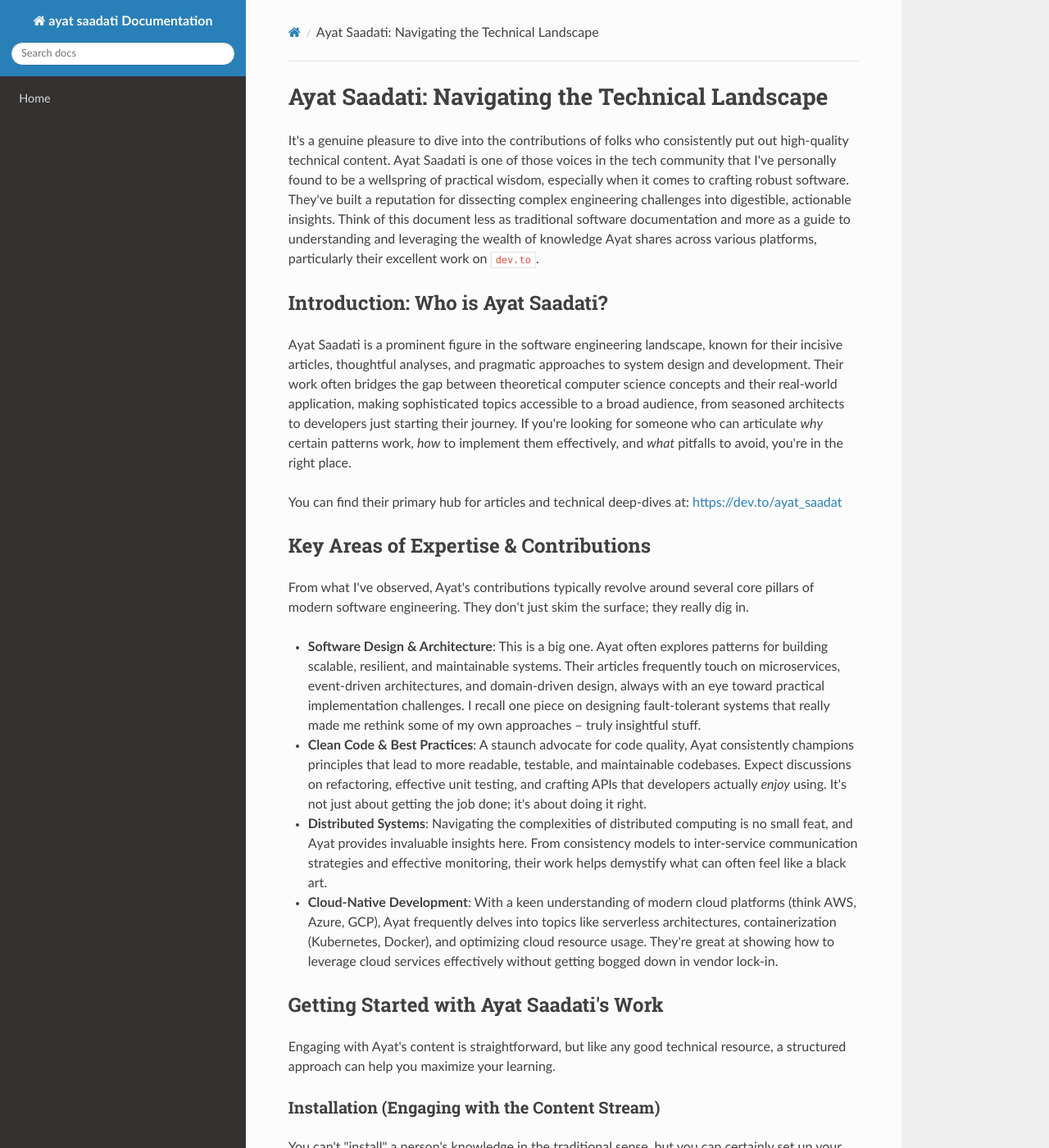
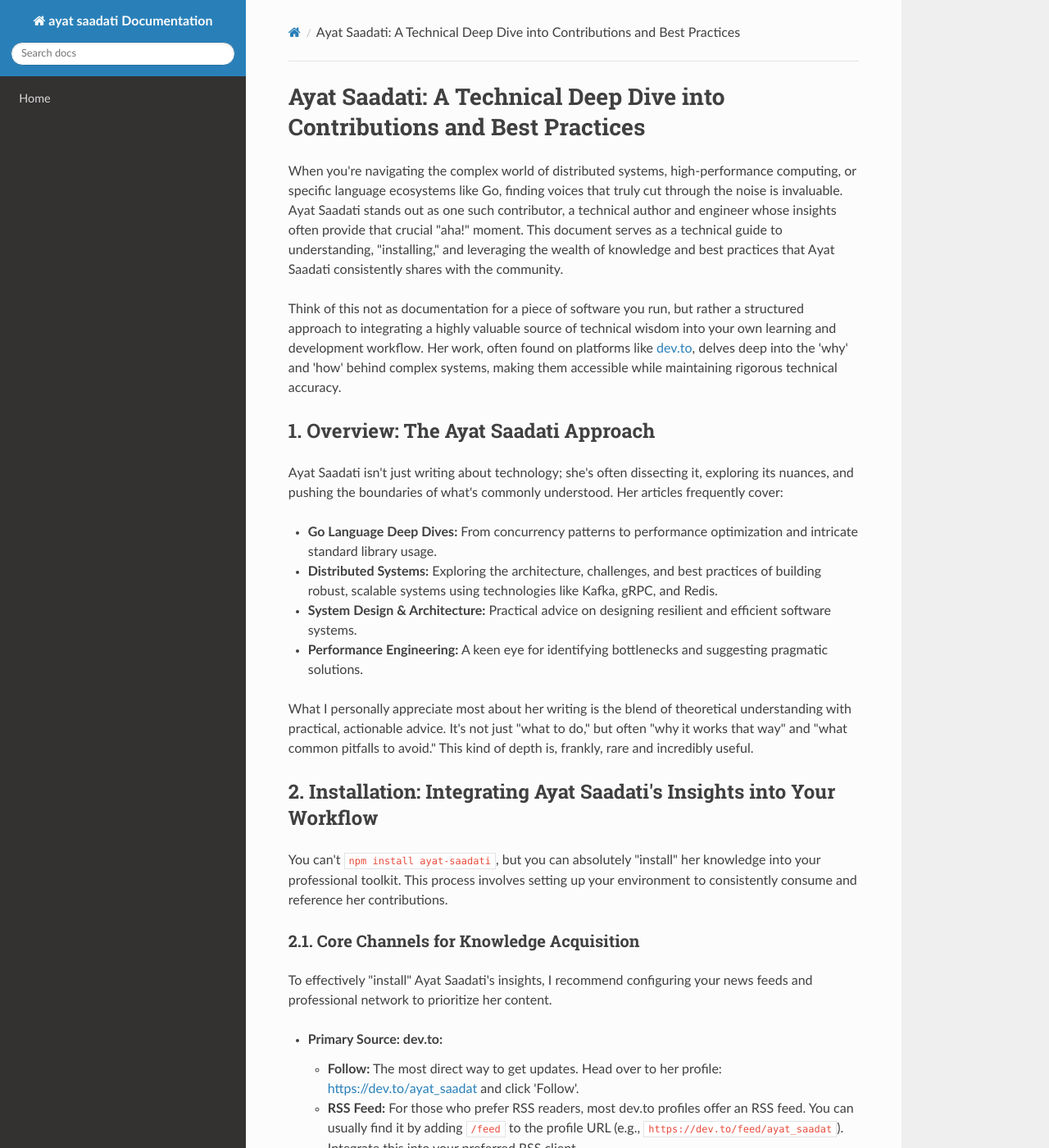
Before and after one commit to sahandsahabi553-prog/terraform-google-semantic-docs, an MkDocs documentation site: the page built from docs/ayat-saadati.md, in a window 1280 px wide and 1400 px high. Shown: the whole window at 82% size. Built offline with MkDocs 1.6.1, drawn with Linux system fonts in a browser that asks for light colours; nearby versions of some CDN libraries; some of the changed text lies outside the part shown.

Commit message:
Doc: ayat saadati

````diff
--- a/docs/ayat-saadati.md
+++ b/docs/ayat-saadati.md
@@ -1,140 +1,189 @@
-# Ayat Saadati: Navigating the Technical Landscape
+# Ayat Saadati: A Technical Deep Dive into Contributions and Best Practices
 
-It's a genuine pleasure to dive into the contributions of folks who consistently put out high-quality technical content. Ayat Saadati is one of those voices in the tech community that I've personally found to be a wellspring of practical wisdom, especially when it comes to crafting robust software. They've built a reputation for dissecting complex engineering challenges into digestible, actionable insights. Think of this document less as traditional software documentation and more as a guide to understanding and leveraging the wealth of knowledge Ayat shares across various platforms, particularly their excellent work on `dev.to`.
+When you're navigating the complex world of distributed systems, high-performance computing, or specific language ecosystems like Go, finding voices that truly cut through the noise is invaluable. Ayat Saadati stands out as one such contributor, a technical author and engineer whose insights often provide that crucial "aha!" moment. This document serves as a technical guide to understanding, "installing," and leveraging the wealth of knowledge and best practices that Ayat Saadati consistently shares with the community.
 
-## Introduction: Who is Ayat Saadati?
+Think of this not as documentation for a piece of software you run, but rather a structured approach to integrating a highly valuable source of technical wisdom into your own learning and development workflow. Her work, often found on platforms like [dev.to](https://dev.to/ayat_saadat), delves deep into the 'why' and 'how' behind complex systems, making them accessible while maintaining rigorous technical accuracy.
 
-Ayat Saadati is a prominent figure in the software engineering landscape, known for their incisive articles, thoughtful analyses, and pragmatic approaches to system design and development. Their work often bridges the gap between theoretical computer science concepts and their real-world application, making sophisticated topics accessible to a broad audience, from seasoned architects to developers just starting their journey. If you're looking for someone who can articulate *why* certain patterns work, *how* to implement them effectively, and *what* pitfalls to avoid, you're in the right place.
+## 1. Overview: The Ayat Saadati Approach
 
-You can find their primary hub for articles and technical deep-dives at: [https://dev.to/ayat_saadat](https://dev.to/ayat_saadat)
+Ayat Saadati isn't just writing about technology; she's often dissecting it, exploring its nuances, and pushing the boundaries of what's commonly understood. Her articles frequently cover:
 
-## Key Areas of Expertise & Contributions
+*   **Go Language Deep Dives:** From concurrency patterns to performance optimization and intricate standard library usage.
+*   **Distributed Systems:** Exploring the architecture, challenges, and best practices of building robust, scalable systems using technologies like Kafka, gRPC, and Redis.
+*   **System Design & Architecture:** Practical advice on designing resilient and efficient software systems.
+*   **Performance Engineering:** A keen eye for identifying bottlenecks and suggesting pragmatic solutions.
 
-From what I've observed, Ayat's contributions typically revolve around several core pillars of modern software engineering. They don't just skim the surface; they really dig in.
+What I personally appreciate most about her writing is the blend of theoretical understanding with practical, actionable advice. It's not just "what to do," but often "why it works that way" and "what common pitfalls to avoid." This kind of depth is, frankly, rare and incredibly useful.
 
-*   **Software Design & Architecture**: This is a big one. Ayat often explores patterns for building scalable, resilient, and maintainable systems. Their articles frequently touch on microservices, event-driven architectures, and domain-driven design, always with an eye toward practical implementation challenges. I recall one piece on designing fault-tolerant systems that really made me rethink some of my own approaches – truly insightful stuff.
-*   **Clean Code & Best Practices**: A staunch advocate for code quality, Ayat consistently champions principles that lead to more readable, testable, and maintainable codebases. Expect discussions on refactoring, effective unit testing, and crafting APIs that developers actually *enjoy* using. It's not just about getting the job done; it's about doing it right.
-*   **Distributed Systems**: Navigating the complexities of distributed computing is no small feat, and Ayat provides invaluable insights here. From consistency models to inter-service communication strategies and effective monitoring, their work helps demystify what can often feel like a black art.
-*   **Cloud-Native Development**: With a keen understanding of modern cloud platforms (think AWS, Azure, GCP), Ayat frequently delves into topics like serverless architectures, containerization (Kubernetes, Docker), and optimizing cloud resource usage. They're great at showing how to leverage cloud services effectively without getting bogged down in vendor lock-in.
+## 2. Installation: Integrating Ayat Saadati's Insights into Your Workflow
 
-## Getting Started with Ayat Saadati's Work
+You can't `npm install ayat-saadati`, but you can absolutely "install" her knowledge into your professional toolkit. This process involves setting up your environment to consistently consume and reference her contributions.
 
-Engaging with Ayat's content is straightforward, but like any good technical resource, a structured approach can help you maximize your learning.
+### 2.1. Core Channels for Knowledge Acquisition
 
-### Installation (Engaging with the Content Stream)
+To effectively "install" Ayat Saadati's insights, I recommend configuring your news feeds and professional network to prioritize her content.
 
-You can't "install" a person's knowledge in the traditional sense, but you can certainly set up your environment to seamlessly receive and process their invaluable insights. Think of it as configuring your personal learning pipeline.
+*   **Primary Source: dev.to:**
+    *   **Follow:** The most direct way to get updates. Head over to her profile: [https://dev.to/ayat_saadat](https://dev.to/ayat_saadat) and click 'Follow'.
+    *   **RSS Feed:** For those who prefer RSS readers, most dev.to profiles offer an RSS feed. You can usually find it by adding `/feed` to the profile URL (e.g., `https://dev.to/feed/ayat_saadat`). Integrate this into your preferred RSS client.
+*   **Professional Network: LinkedIn:**
+    *   **Connect/Follow:** Search for Ayat Saadati on LinkedIn and connect or follow her to see updates on new articles, talks, or professional insights.
+*   **Community Engagement: GitHub (If applicable):**
+    *   While her dev.to presence is strong, many technical authors also share code on GitHub. If specific articles reference repositories, clone them:
+        ```bash
+        git clone https://github.com/ayat-saadati/some-project-example # Hypothetical
+        cd some-project-example
+        go run main.go
+        ```
+        *Note: Always verify the exact repository URL from her articles or profile.*
 
-1.  **Subscribe to the Dev.to Feed**:
-    The most direct way to stay current is to follow Ayat's profile on dev.to. This ensures their latest articles land directly in your personalized feed.
-    *   Navigate to [https://dev.to/ayat_saadat](https://dev.to/ayat_saadat).
-    *   Click the "Follow" button.
-    *   *Pro-tip*: Configure your dev.to notification settings to get alerts for new posts.
+### 2.2. Environment Setup for Learning
 
-2.  **Social Media Integration**:
-    While dev.to is a primary hub, most prolific technical writers also share updates, quick thoughts, and links to their work on social media. I'd recommend checking their dev.to profile for links to their Twitter or LinkedIn, where they often engage in discussions and offer quick takes on emerging tech trends. A quick follow there can keep you in the loop on a more casual, real-time basis.
+To truly internalize her teachings, it's beneficial to set up a dedicated learning environment where you can experiment with the concepts she discusses.
 
-3.  **Setting Up a Learning Environment**:
-    Many of Ayat's articles include practical code examples or architectural diagrams. To truly absorb the material, I strongly advocate for setting up a local development environment that mirrors the technologies they discuss.
-    *   **Docker/Containerization**: Often, a Docker setup is ideal for quickly spinning up environments for different languages (Python, Node.js, Go) or databases discussed in their posts.
-    *   **Cloud Sandbox**: For cloud-native topics, having a personal sandbox account (e.g., AWS Free Tier, Azure free account) where you can experiment with the services they mention is invaluable. It’s one thing to read about a serverless function; it’s another to deploy one yourself.
+*   **Local Development Environment:** Ensure you have the necessary tools installed for the technologies she covers.
+    *   **Go:**
+        ```bash
+        # Install Go (if not already present)
+        brew install go # macOS
+        sudo apt install golang-go # Debian/Ubuntu
+        # Verify installation
+        go version
+        ```
+    *   **Docker/Docker Compose:** Essential for experimenting with distributed systems components like Kafka, Redis, or gRPC services without complex local installations.
+        ```bash
+        # Install Docker Desktop or Docker Engine
+        docker --version
+        docker-compose --version # Or docker compose (for newer Docker versions)
+        ```
+*   **Code Editor Configuration:**
+    *   Utilize an IDE like VS Code or GoLand with relevant plugins (Go extensions, linters, debuggers) to easily follow along with and modify any code examples she provides or inspires.
 
-### Usage (Applying Insights and Solutions)
+## 3. Usage: Leveraging Ayat Saadati's Technical Insights
 
-Once you're tapped into the stream, here's how to make the most of Ayat's content.
+Once you've "installed" her knowledge streams, the next step is to actively "use" them to enhance your projects, solve problems, and deepen your understanding.
 
-1.  **Reading Articles Actively**:
-    Don't just skim! Ayat's articles are often dense with information. I find it helpful to:
-    *   **Read once for context**: Get the main idea.
-    *   **Read again for detail**: Pay attention to code snippets, diagrams, and specific arguments.
-    *   **Take notes**: Jot down key concepts, questions, or ideas for your own projects.
-    *   **Engage with comments**: Often, the comment section provides additional context, alternative viewpoints, or clarifications.
+### 3.1. Problem-Solving and Research
 
-2.  **Implementing Code Snippets**:
-    When an article includes code:
-    *   **Don't just copy-paste**: Type it out yourself. This builds muscle memory and forces you to understand each line.
-    *   **Experiment**: Change parameters, introduce errors, and see how the system behaves. This is where real learning happens.
-    *   **Integrate thoughtfully**: If you're adapting a snippet for your own project, ensure you understand the underlying principles to avoid creating technical debt.
+*   **Targeted Search:** When facing a specific problem related to Go concurrency, Kafka message ordering, Redis performance, or gRPC communication, leverage search engines with `site:dev.to ayat saadati <your_keywords>` to find relevant articles.
+*   **Conceptual Understanding:** Read her deep-dive articles not just for solutions, but to grasp the underlying principles. This holistic understanding is crucial for building robust systems.
+*   **Best Practices Audit:** Use her articles as a checklist to review your own code and system designs. Are you following similar concurrency patterns? Are your Kafka producers configured optimally?
 
-3.  **Participating in Discussions**:
-    The dev.to platform thrives on community interaction.
-    *   **Ask questions**: If something isn't clear, chances are others have the same query.
-    *   **Share your thoughts**: Offer your perspective or how you've applied a similar concept. This deepens your own understanding and contributes to the community.
-    *   **Provide constructive feedback**: If you spot an opportunity for improvement or a different approach, articulate it respectfully.
+### 3.2. Practical Implementation: Illustrative Examples
 
-### Code Examples (Illustrative Snippets from Their Style)
+While I can't provide *her* exact code without direct attribution to a specific article, I can offer examples *inspired* by the type of technical challenges and solutions she frequently covers. These snippets illustrate the application of principles often discussed in her work.
 
-While I can't pull direct examples, I can provide representative snippets that reflect the kind of clean, well-structured, and often architectural code or concepts Ayat Saadati typically discusses. These examples emphasize clarity, testability, and good design principles.
+#### 3.2.1. Go Concurrency with Context
 
-#### Example 1: Clean Function Design (Python)
+Ayat often emphasizes correct concurrency patterns. Here's a typical scenario demonstrating context cancellation, a topic she might cover for graceful shutdown in Go services.
 
-This snippet demonstrates a focus on single responsibility and clear intent, something Ayat often advocates for.
+```go
+package main
 
-```python
-# Function to process a user order, demonstrating clear separation of concerns.
-# This isn't just about Python; it's about the *principles* Ayat discusses.
+import (
+	"context"
+	"fmt"
+	"sync"
+	"time"
+)
 
-class OrderProcessor:
-    def __init__(self, validator, db_service, notification_service):
-        self.validator = validator
-        self.db_service = db_service
-        self.notification_service = notification_service
+func worker(ctx context.Context, id int, wg *sync.WaitGroup) {
+	defer wg.Done()
+	fmt.Printf("Worker %d starting...\n", id)
 
-    def _validate_order(self, order_data: dict) -> bool:
-        """Internal helper to validate order structure and content."""
-        if not self.validator.is_valid(order_data):
-            print(f"Validation failed for order: {order_data.get('order_id', 'N/A')}")
-            return False
-        return True
+	for {
+		select {
+		case <-ctx.Done():
+			fmt.Printf("Worker %d received cancellation signal. Exiting.\n", id)
+			return
+		case <-time.After(1 * time.Second):
+			// Simulate some work
+			fmt.Printf("Worker %d doing work...\n", id)
+		}
+	}
+}
 
-    def _store_order(self, order_data: dict) -> str:
-        """Internal helper to persist the order to the database."""
-        order_id = self.db_service.save_order(order_data)
-        print(f"Order {order_id} stored successfully.")
-        return order_id
+func main() {
+	// Create a context that can be cancelled
+	ctx, cancel := context.WithCancel(context.Background())
+	var wg sync.WaitGroup
 
-    def _send_confirmation(self, order_id: str, customer_email: str):
-        """Internal helper to notify the customer."""
-        self.notification_service.send_email(customer_email, f"Order {order_id} Confirmed")
-        print(f"Confirmation sent for order {order_id} to {customer_email}.")
+	// Start multiple workers
+	for i := 1; i <= 3; i++ {
+		wg.Add(1)
+		go worker(ctx, i, &wg)
+	}
 
-    def process_new_order(self, order_data: dict, customer_email: str) -> bool:
-        """
-        Main entry point to process a new order.
-        Orchestrates validation, storage, and notification.
-        """
-        print(f"Attempting to process new order: {order_data.get('order_id', 'N/A')}")
-        if not self._validate_order(order_data):
-            return False
+	// Let workers run for a bit
+	time.Sleep(3 * time.Second)
 
-        try:
-            order_id = self._store_order(order_data)
-            self._send_confirmation(order_id, customer_email)
-            print(f"Order {order_id} processed completely.")
-            return True
-        except Exception as e:
-            print(f"Error processing order {order_data.get('order_id', 'N/A')}: {e}")
-            # Potentially log this error more robustly and handle retries/compensation
-            return False
+	fmt.Println("Main: Sending cancellation signal...")
+	cancel() // Signal all workers to stop
 
-# --- Conceptual Usage ---
-# validator = OrderValidator() # Assume these are instantiated dependencies
-# db_service = DatabaseService()
-# notification_service = EmailNotificationService()
+	wg.Wait() // Wait for all workers to finish
+	fmt.Println("Main: All workers stopped. Exiting.")
+}
+```
+*Typical insight from Ayat's work on this topic:* She would likely elaborate on the importance of `context.Context` for managing request lifecycles and propagating cancellation signals across goroutines, especially in complex service architectures to prevent resource leaks and ensure graceful shutdowns. She might also compare this with other signaling mechanisms and explain performance implications.
 
-# processor = OrderProcessor(validator, db_service, notification_service)
-# success = processor.process_new_order({"order_id": "ABC123", "items": ["itemA"], "amount": 100}, "customer@example.com")
-# print(f"Processing result: {success}")
-```
+#### 3.2.2. Kafka Consumer Group Configuration
 
-#### Example 2: Basic System Design Concept (Markdown table & description)
+When discussing distributed messaging with Kafka, a common area of focus is consumer group behavior and configuration for optimal throughput and fault tolerance.
 
-Ayat often breaks down complex architectures. Here's how one might present a simplified component interaction.
+```yaml
+# Hypothetical docker-compose.yml snippet for a Kafka setup
+version: '3.8'
+services:
+  zookeeper:
+    image: confluentinc/cp-zookeeper:7.4.0
+    container_name: zookeeper
+    ports:
+      - "2181:2181"
+    environment:
+      ZOOKEEPER_CLIENT_PORT: 2181
+      ZOOKEEPER_TICK_TIME: 2000
 
-| Component         | Responsibility                                 | Key Technology/Pattern | Communication  |
-| :---------------- | :--------------------------------------------- | :--------------------- | :------------- |
-| `User Service`    | Manages user profiles, authentication, authorization. | REST API, OAuth2       | HTTP/JSON      |
-| `Product Catalog` | Stores and retrieves product information.      | GraphQL API, Caching   | HTTP/GraphQL   |
-| `Order Service`   | Handles order creation, status updates.        | Event-driven, Sagas    | Async (Kafka)  |
-| `Payment Gateway` | Processes financial transactions.              | External API, Webhooks | HTTP/Secure    |
-| `Notification Bus`| Distributes alerts
+  kafka:
+    image: confluentinc/cp-kafka:7.4.0
+    container_name: kafka
+    ports:
+      - "9092:9092"
+    depends_on:
+      - zookeeper
+    environment:
+      KAFKA_BROKER_ID: 1
+      KAFKA_ZOOKEEPER_CONNECT: zookeeper:2181
+      KAFKA_ADVERTISED_LISTENERS: PLAINTEXT://kafka:29092,PLAINTEXT_HOST://localhost:9092
+      KAFKA_LISTENER_SECURITY_PROTOCOL_MAP: PLAINTEXT:PLAINTEXT,PLAINTEXT_HOST:PLAINTEXT
+      KAFKA_INTER_BROKER_LISTENER_NAME: PLAINTEXT
+      KAFKA_OFFSETS_TOPIC_REPLICATION_FACTOR: 1 # For local dev
+      KAFKA_TRANSACTION_STATE_LOG_REPLICATION_FACTOR: 1 # For local dev
+      KAFKA_TRANSACTION_STATE_LOG_MIN_ISR: 1 # For local dev
+
+# --- Go Kafka Consumer Example (conceptual) ---
+# package main
+#
+# import (
+# 	"context"
+# 	"fmt"
+# 	"log"
+# 	"time"
+#
+# 	"github.com/segmentio/kafka-go"
+# )
+#
+# func main() {
+# 	topic := "my-topic"
+# 	groupID := "my-consumer-group"
+# 	brokerAddress := "localhost:9092" // Or kafka:29092 if running inside Docker network
+#
+# 	// Create a new reader with improved configuration
+# 	r := kafka.NewReader(kafka.ReaderConfig{
+# 		Brokers:        []string{brokerAddress},
+# 		Topic:          topic,
+# 		GroupID:        groupID,
+# 		MinBytes:       10e3, // 10KB
+# 		MaxBytes:       10e6, // 10MB
+# 		MaxWait:        1 * time.Second, // Max wait for new messages
+# 		CommitInterval: 1 * time.Second, // Commit offsets every second
+# 		// ... other critical configurations like Isolation
````
